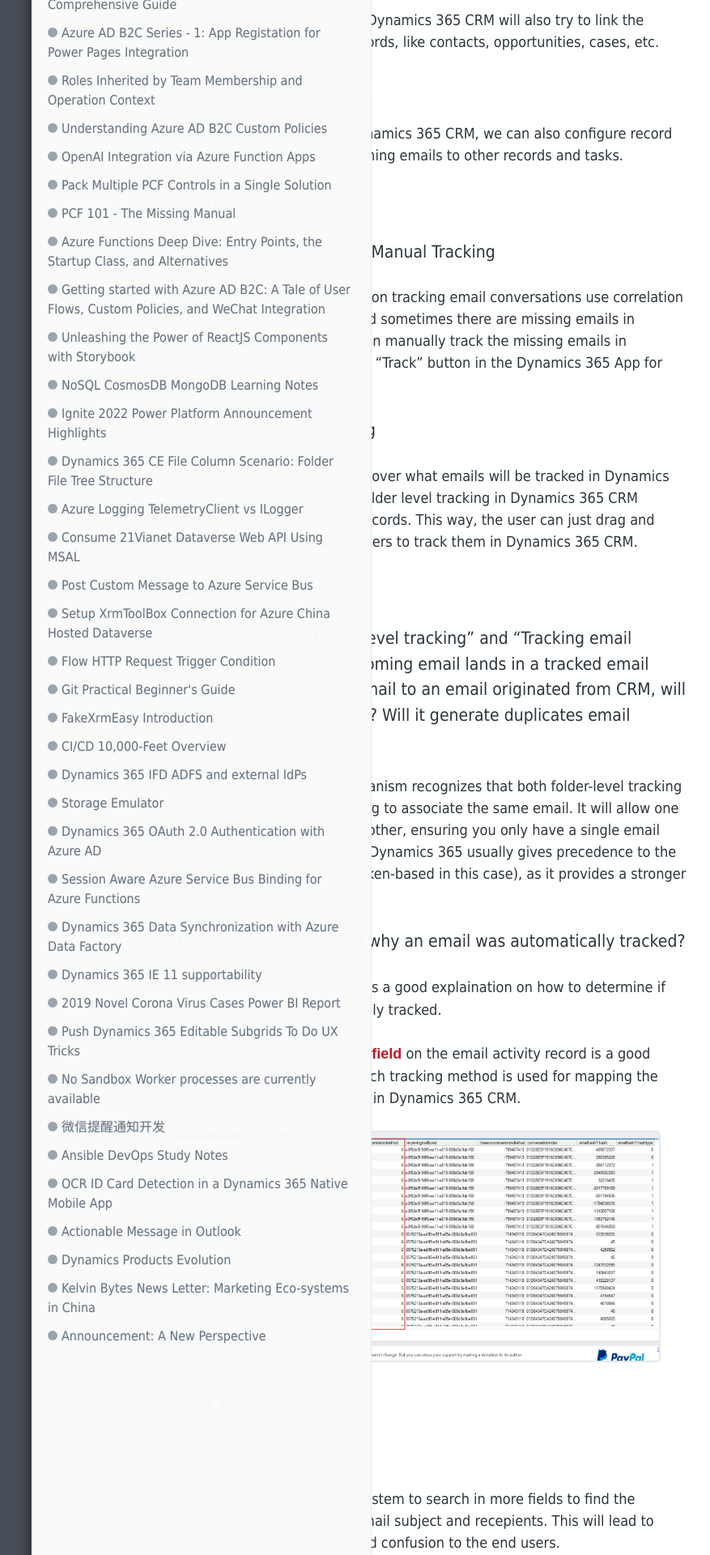
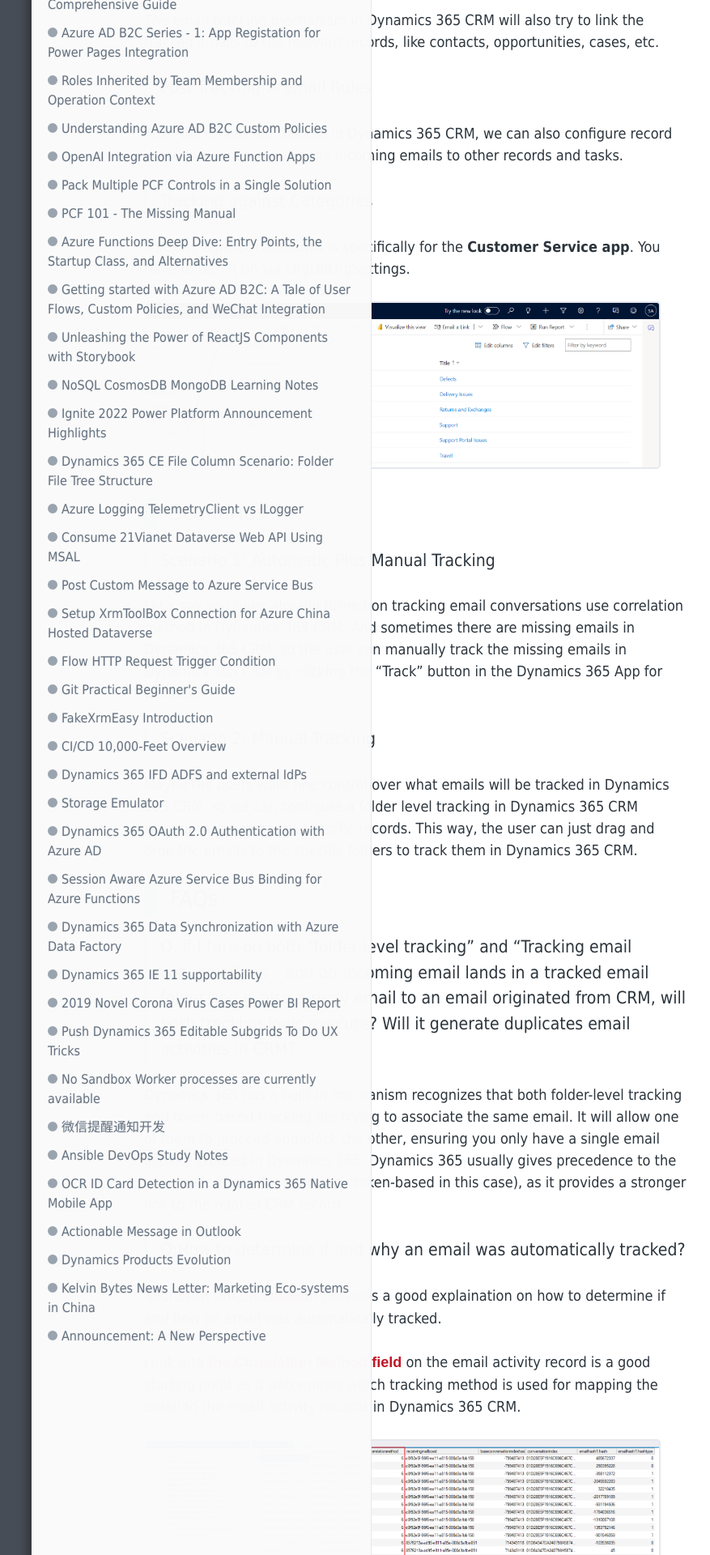
Before and after one commit to nzkelvin/nzkelvin.github.io, a Jekyll site: the page built from _posts/2023-11-10-d365-email-tracking.markdown, in a window 1280 px wide. Shown: the part 1415-3335 px from the top of the page at 81% size, without its empty margins (126-1003 px from the left). Built offline with Jekyll 4.4.1, drawn with Linux system fonts in a browser that asks for light colours; comment, search, counter and statistics services are not loaded; some of the changed text lies outside the part shown.

Commit message:
email tracking by category

```diff
--- a/_posts/2023-11-10-d365-email-tracking.markdown
+++ b/_posts/2023-11-10-d365-email-tracking.markdown
@@ -37,6 +37,11 @@
 ### Post Tracking > Email Rules
 After the emails are tracked in Dynamics 365 CRM, we can also configure record creation rules to convert the incoming emails to other records and tasks.
 
+### Tracking against Categories
+Tracking against categories is specifically for the **Customer Service app**. You have to turn it on via OrgDBOrgSettings.
+
+![image](../images/2023-11-10-d365-email-tracking/tracking-to-categories.png)
+
 ## Scenarios
 ### Scenario 1: Automatic Plus Manual Tracking
 Let's say you have already turned on tracking email conversations use correlation method in Dynamics 365 CRM. And sometimes there are missing emails in Dynamics 365 CRM, so the user can manually track the missing emails in Dynamics 365 CRM by clicking the "Track" button in the Dynamics 365 App for Outlook.
```
Also changed, not shown: images/2023-11-10-d365-email-tracking/tracking-to-categories.png (added).
